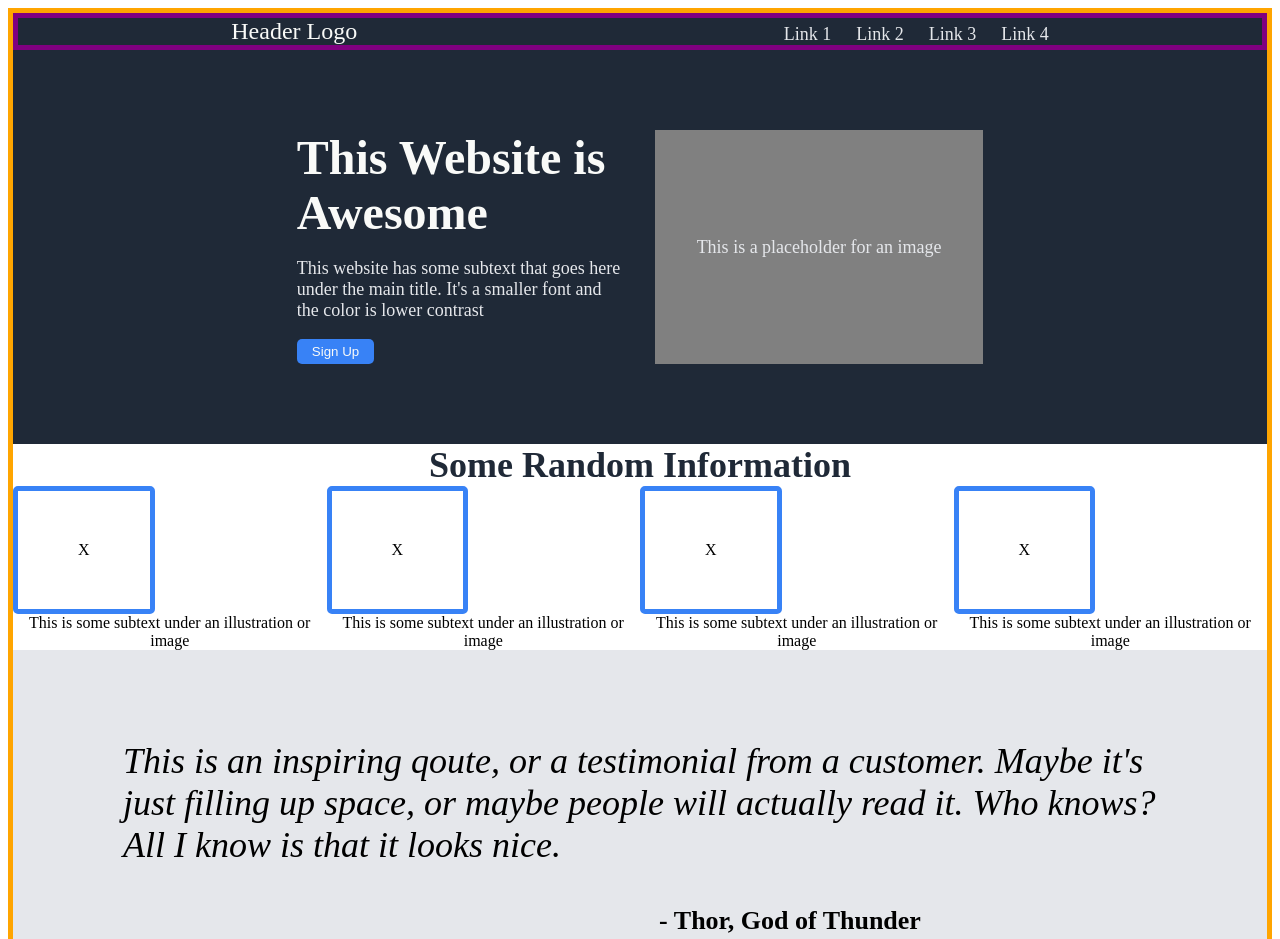
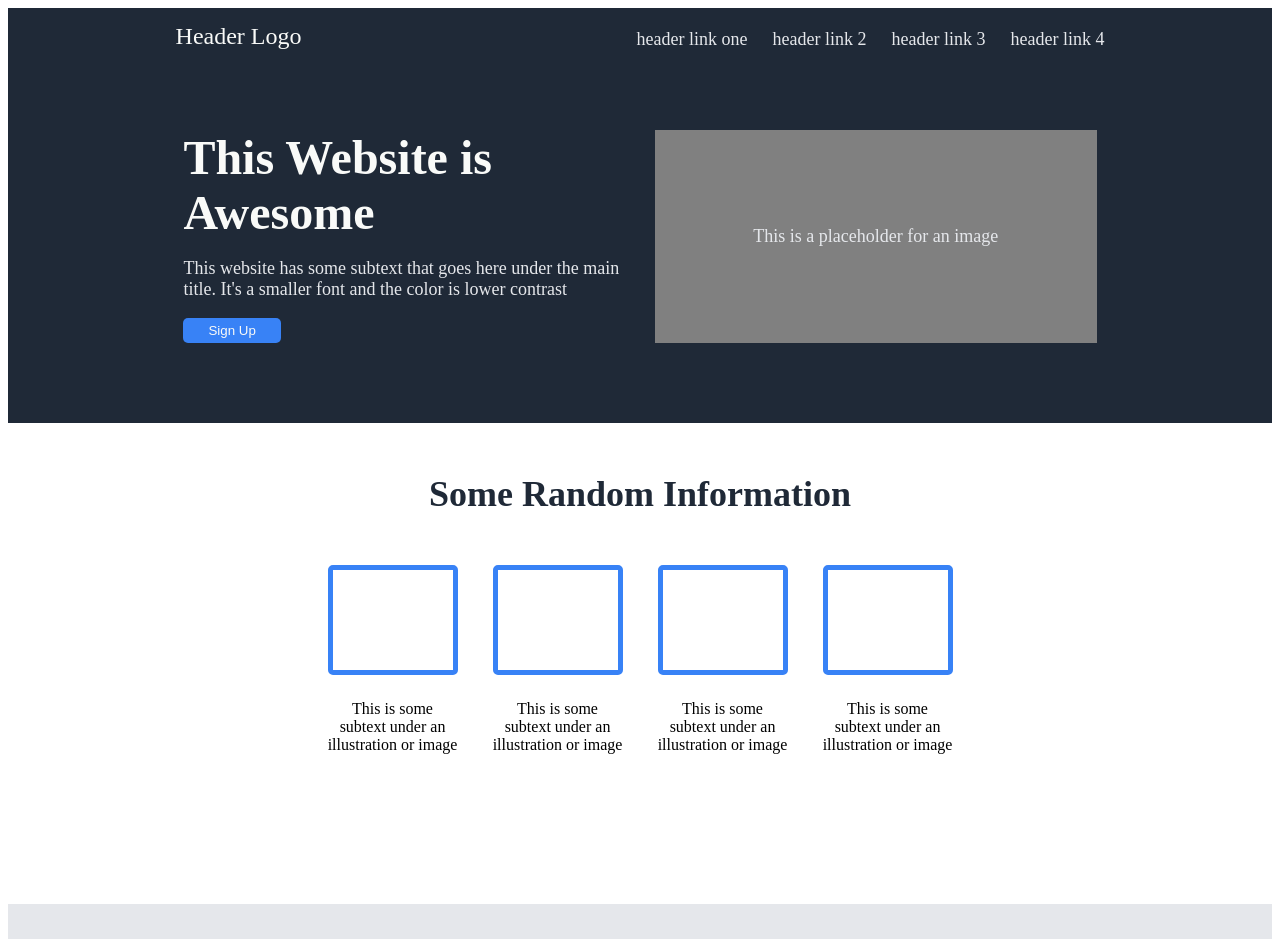
Before and after one commit to ferusthefly/odin-landing-page, a plain HTML site: page index.html in a window 1280 px wide. Shown: the top 939 px of the page. Drawn offline with Linux system fonts and the light colour scheme.

Commit message:
Finished up and ran through vscode instead of codepen. Things look different so I will ask for help before I submit

```diff
--- a/Style/style.css
+++ b/Style/style.css
@@ -1,16 +1,18 @@
-body {
-    border-color: orange;
-    border-style: solid;
-    border-width: 5px;
-  }
+/*Table of Contents
+  1 Header
+  2 Hero
+  3 Random Section
+  4 Qoute Section
+  5 Call to Action Section
+  6 Footer*/
 
+  /*1 Header*/
   .header {
     display: flex;
     justify-content: space-around;
     background-color: #1F2937;
-    border-color: purple;
-    border-style: solid;
-    border-width: 5px;
+    padding-top: 15px;
+
   }
 
   .logo {
@@ -30,7 +32,7 @@ body {
     text-decoration: none;
     color: #E5E7Eb
   }
-
+  /*2 Hero */
   p {
     font-size: 18px;
     font-weight: normal;
@@ -48,14 +50,14 @@ body {
   }
 
   .hero-left {
-    width: 30%;
+    width: 40%;
     color: #E5E7Eb;
     font-size: 18px;
 
   }
 
   .hero-right {
-    width: 30%;
+    width: 40%;
     background-color: grey;
     display: flex;
     justify-content: center;
@@ -63,17 +65,19 @@ body {
     font-size: 18px;
     color: #E5E7Eb;
   }
-
+  /* 3 Random white section*/
   .random {
     display: flex;
     flex-direction: column;
     align-items: center;
+    padding: 50px 100px 150px 100px;
 
 
   }
   .subtext-images {
     display: flex;
     justify-content: center;
+    gap: 35px;
 
 
   }
@@ -82,6 +86,10 @@ body {
     display: flex;
     flex-direction: column;
     text-align: center;
+    align-items: center;
+    width: min-content;
+    gap: 25px;
+
 
   }
 
@@ -92,14 +100,15 @@ body {
     font-size: 36px;
     font-weight: 800;
     color: #1F2937;
+    padding-bottom: 50px;
   }
 
   button {
     background-color: #3882f6;
     border-radius: 5px;
     color: #F9FAF8;
-    border: 0;
-    padding: 5px 15px;
+
+    padding: 5px 25px;
   }
 
   .main-left {
@@ -116,7 +125,7 @@ body {
     border-radius: 5px;
     padding: 50px 60px;
   }
-
+  /*4 Qoute section */
   .qoute {
     display: flex;
     justify-content: center;
@@ -131,6 +140,7 @@ body {
     font-style: italic;
     font-weight: 300;
     padding: 40px 60px;
+    width: 65%;
   }
 
   .qoute-author {
@@ -138,7 +148,7 @@ body {
       font-weight: 800;
     font-size: 26px;
   }
-
+  /*5 Call to Action Section */
   .cta-all {
     display: flex;
     justify-content: center;
@@ -155,6 +165,7 @@ body {
     gap: 150px;
     margin: 75px 75px;
     padding: 50px;
+    border-radius: 10px;
   }
 
   cta-button {
@@ -185,6 +196,19 @@ body {
 
   .cta-subtext {
     color: #E5E7Eb;
-    font-size: ;
     font-weight: 300;
   }
+
+  /*6 Footer */
+  .footer {
+    display: flex;
+    justify-content: center;
+    align-items: center;
+    background-color: #1F2937;
+  }
+
+  .footer-text {
+    padding: 50px 100px;
+    color: #E5E7Eb
+
+  }
--- a/index.html
+++ b/index.html
@@ -1,5 +1,6 @@
 <!DOCTYPE html>
 <html lang="en">
+
 <head>
   <meta charset="UTF-8">
   <meta http-equiv="X-UA-Compatible" content="IE=edge">
@@ -11,17 +12,17 @@
   <div class="header">
     <div class="logo">Header Logo</div>
     <div class="links">
-        <a href="#">Link 1</a>
-        <a href="#">Link 2</a>
-        <a href="#">Link 3</a>
-        <a href="#">Link 4</a>
+      <a href="#">header link one</a>
+      <a href="#">header link 2</a>
+      <a href="#">header link 3</a>
+      <a href="#">header link 4</a>
     </div>
   </div>
   <div class="hero">
     <div class="hero-left">
       <div class="main-left">This Website is Awesome</div>
       <p>This website has some subtext that goes here under the main title. It's a smaller font and the color is lower contrast</p>
-        <button>Sign Up</button>
+      <button style="border: 0;">Sign Up</button>
     </div>
     <div class="hero-right">
       This is a placeholder for an image
@@ -33,27 +34,28 @@
     </div>
     <div class="subtext-images">
       <div class="image">
-            <div class="ill">X</div>
+        <div class="ill"></div>
         <div class="subtext">
           This is some subtext under an illustration or image
         </div>
       </div>
       <div class="image">
-            <div class="ill">X</div>
+        <div class="ill"></div>
         <div class="subtext">
           This is some subtext under an illustration or image
         </div>
       </div>
       <div class="image">
-            <div class="ill">X</div>
+        <div class="ill"></div>
         <div class="subtext">
           This is some subtext under an illustration or image
         </div>
       </div>
       <div class="image">
-            <div class="ill">X</div>
+        <div class="ill"></div>
         <div class="subtext">
           This is some subtext under an illustration or image
+        </div>
       </div>
     </div>
   </div>
@@ -78,10 +80,10 @@
      </div>
    </div>
   </div>
-
-
-
-
-
+  <div class="footer">
+    <div class="footer-text">
+      Copyright © The Odin Project 2021
+    </div>
+  </div>
 </body>
 </html>
```
Also changed, not shown: 1 other file. Lines whose indentation alone changed are shown as unchanged.
